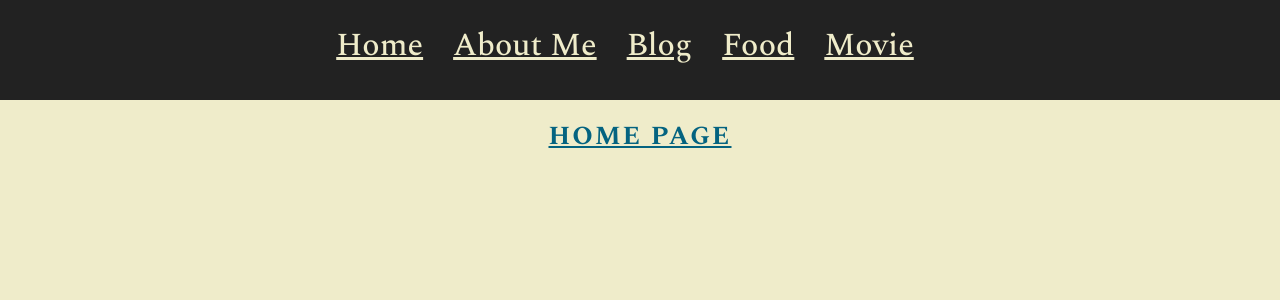
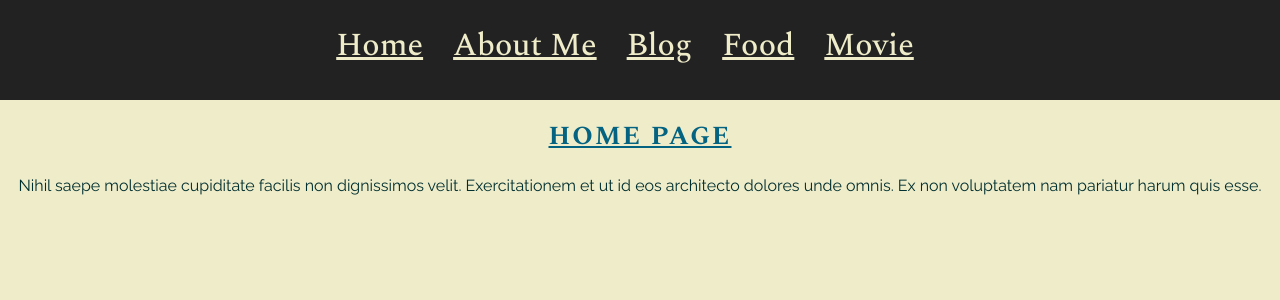
Before and after one commit to zvansom/react_router_global, a React (Create React App) app in the folder react-app/: page / in a window 1280 px wide. Shown: the top 300 px of the page. Built offline with nearby package versions, Linux system fonts and the light colour scheme.

Commit message:
Added placeholders

```diff
--- a/react-app/src/Food.js
+++ b/react-app/src/Food.js
@@ -3,6 +3,7 @@ import React from 'react';
 const Food = () => (
   <div>
     <h1>FOOD PAGE</h1>
+    <p>Nihil saepe molestiae cupiditate facilis non dignissimos velit. Exercitationem et ut id eos architecto dolores unde omnis. Ex non voluptatem nam pariatur harum quis esse.</p>
   </div>
 );
 
--- a/react-app/src/Home.js
+++ b/react-app/src/Home.js
@@ -2,7 +2,10 @@
 import React from 'react';
 
 const Home = () => (
-  <h1>HOME PAGE</h1>
+  <div>
+    <h1>HOME PAGE</h1>
+    <p>Nihil saepe molestiae cupiditate facilis non dignissimos velit. Exercitationem et ut id eos architecto dolores unde omnis. Ex non voluptatem nam pariatur harum quis esse.</p>
+  </div>
 );
 
 
--- a/react-app/src/Movie.js
+++ b/react-app/src/Movie.js
@@ -3,6 +3,7 @@ import React from 'react';
 const Movie = () => (
   <div>
     <h1>Movie PAGE</h1>
+    <p>Nihil saepe molestiae cupiditate facilis non dignissimos velit. Exercitationem et ut id eos architecto dolores unde omnis. Ex non voluptatem nam pariatur harum quis esse.</p>
   </div>
 );
 
```
